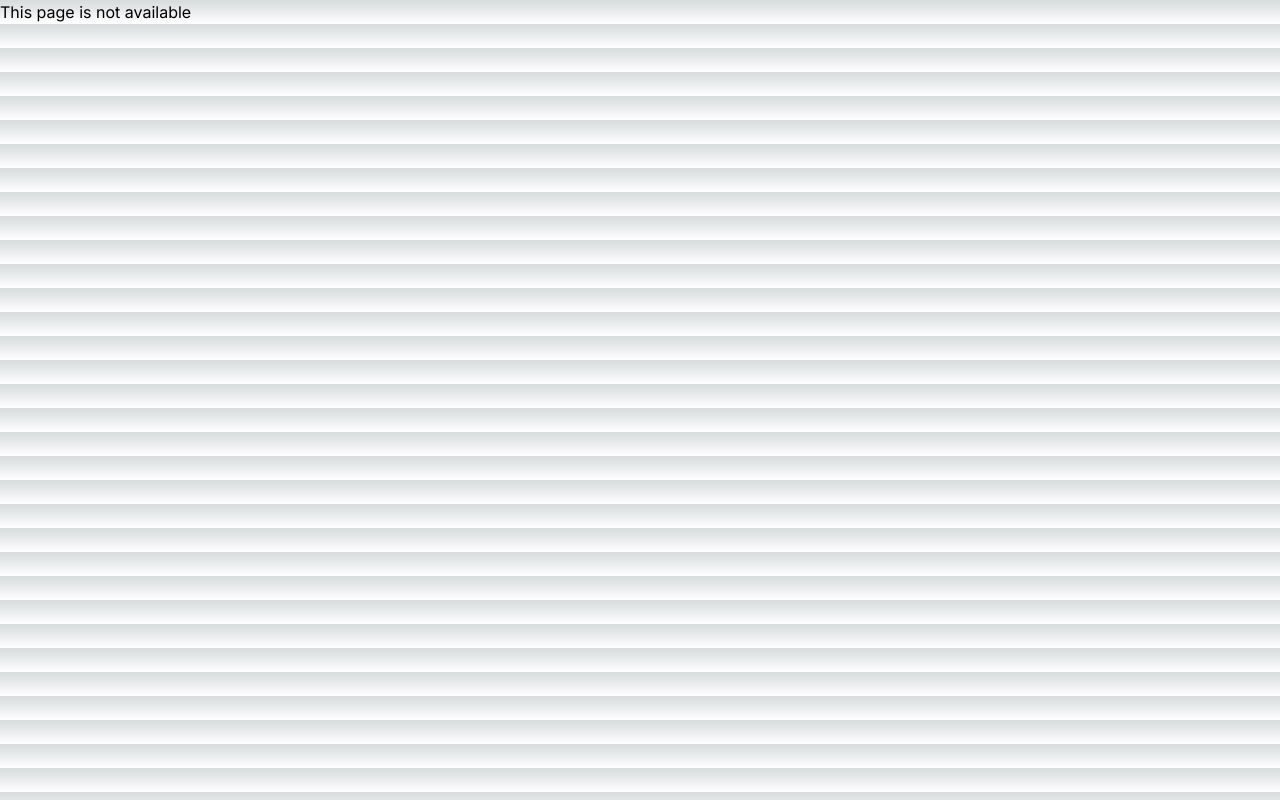
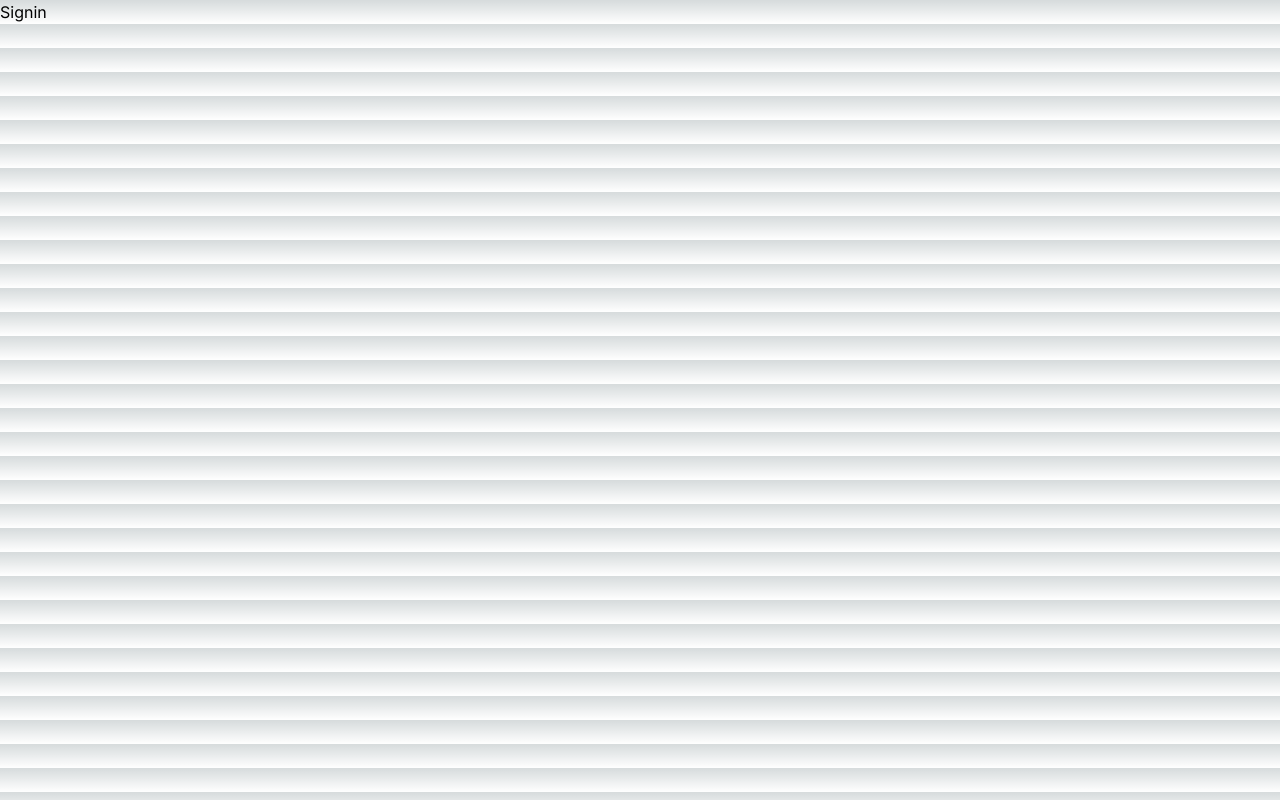
Before and after one commit to prajapatibhaskar/hello-world, a Next.js app: page /signin in a window 1280 px wide. Before the commit this address had no page. Built offline with nearby package versions, Linux system fonts and the light colour scheme.

Commit message:
Added a Route Group Folder
For better organization of folder structure

```diff
--- /dev/null
+++ b/src/app/(auth)/forgot-password/page.js
@@ -0,0 +1,5 @@
+const ForgotPassword = () => {
+    return <h1>ForgotPassword</h1>;
+  };
+
+  export default ForgotPassword;
--- /dev/null
+++ b/src/app/(auth)/register/page.js
@@ -0,0 +1,5 @@
+const Register = () => {
+  return <h1>Register</h1>;
+};
+
+export default Register;
--- /dev/null
+++ b/src/app/(auth)/signin/page.js
@@ -0,0 +1,5 @@
+const Signin = () => {
+    return <h1>Signin</h1>;
+  };
+
+  export default Signin;
```
